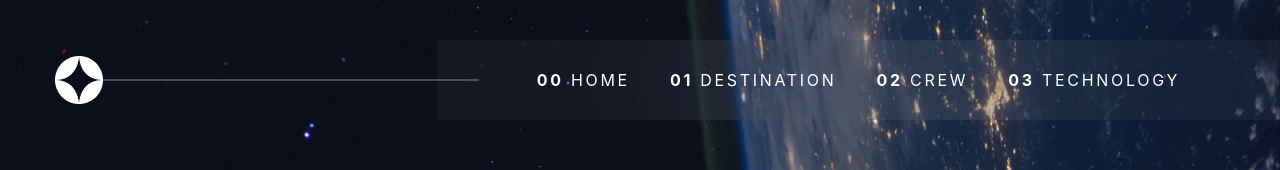
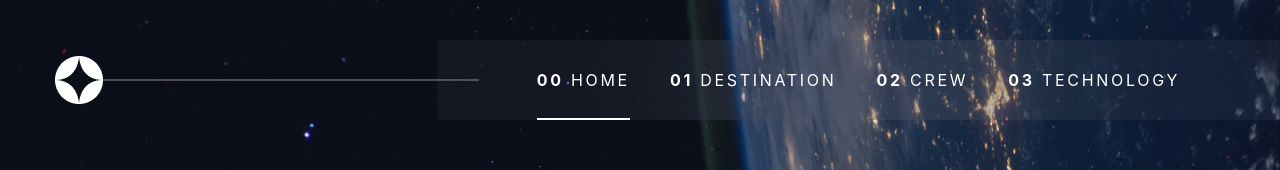
Before and after one commit to EmanMahm0ud/Space-Tourism, a React (Create React App) app: page /home in a window 1280 px wide. Shown: the top 170 px of the page. Built offline with nearby package versions, Linux system fonts and the light colour scheme; a web font is replaced by a local one.

Commit message:
Add active nav

```diff
--- a/src/App.css
+++ b/src/App.css
@@ -116,6 +116,17 @@ li:hover {
   cursor: pointer;
 }
 
+.active-nav li::after,
+li.active-destination::after{
+  content: "";
+  position: absolute;
+  bottom: 0px;
+  left: 0;
+  width: 100%;
+  height: 2px;
+  background-color: var(--main-color) !important;
+}
+
 /* -------------------------- */
 
 body {
@@ -167,6 +178,11 @@ main {
   letter-spacing: 2px;
   color: #000000;
   background-color: var(--main-color);
+}
+
+.home .circle:hover {
+  box-shadow: 0 0 0 60px #00000050;
+  cursor: pointer;
 }
 
 /* -------------------------- */
--- a/src/Components/Nav.jsx
+++ b/src/Components/Nav.jsx
@@ -1,16 +1,16 @@
 import React from "react";
 import logopic from "../images/logo.png"
-import { Link } from "react-router-dom";
+import { NavLink } from "react-router-dom";
 
 function Nav() {
     return (
         <nav>
             <div className="logo"><img src={logopic} alt="logo"/></div>
             <ul>
-                <Link to="/home"><li><b>00</b> HOME</li></Link>
-                <Link to="/destination"><li><b>01</b> DESTINATION</li></Link>
-                <Link to="/crew"><li><b>02</b> CREW</li></Link>
-                <Link to="/technology"><li><b>03</b> TECHNOLOGY</li></Link>
+                <NavLink to="/home" className={({ isActive }) => (isActive ? "active-nav" : "")}><li><b>00</b> HOME</li></NavLink>
+                <NavLink to="/destination" className={({ isActive }) => (isActive ? "active-nav" : "")}><li><b>01</b> DESTINATION</li></NavLink>
+                <NavLink to="/crew" className={({ isActive }) => (isActive ? "active-nav" : "")}><li><b>02</b> CREW</li></NavLink>
+                <NavLink to="/technology" className={({ isActive }) => (isActive ? "active-nav" : "")}><li><b>03</b> TECHNOLOGY</li></NavLink>
             </ul>
         </nav>
     );
```
